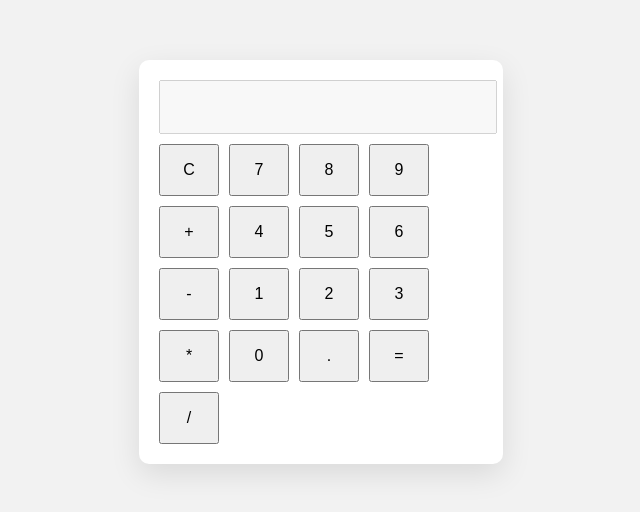
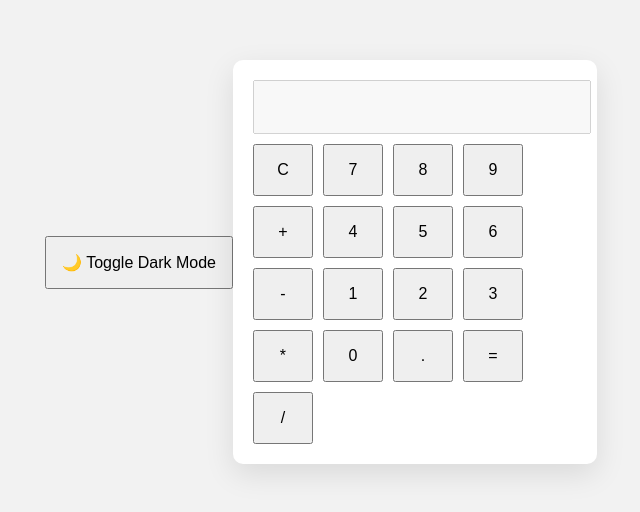
Before and after one commit to noshabaverse/web-calculator, a plain HTML site: page index.html in a window 1280 px wide. Shown: the part 146-658 px from the top of the page, without its empty margins (319-959 px from the left). Drawn offline with Linux system fonts and the light colour scheme.

Commit message:
Update index.html

```diff
--- a/index.html
+++ b/index.html
@@ -7,6 +7,7 @@
   <link rel="stylesheet" href="style.css"/>
 </head>
 <body>
+  <button onclick="toggleDarkMode()" class="toggle-btn">🌙 Toggle Dark Mode</button>
   <div class="calculator">
     <input type="text" id="display" disabled />
     <div class="buttons">
```
